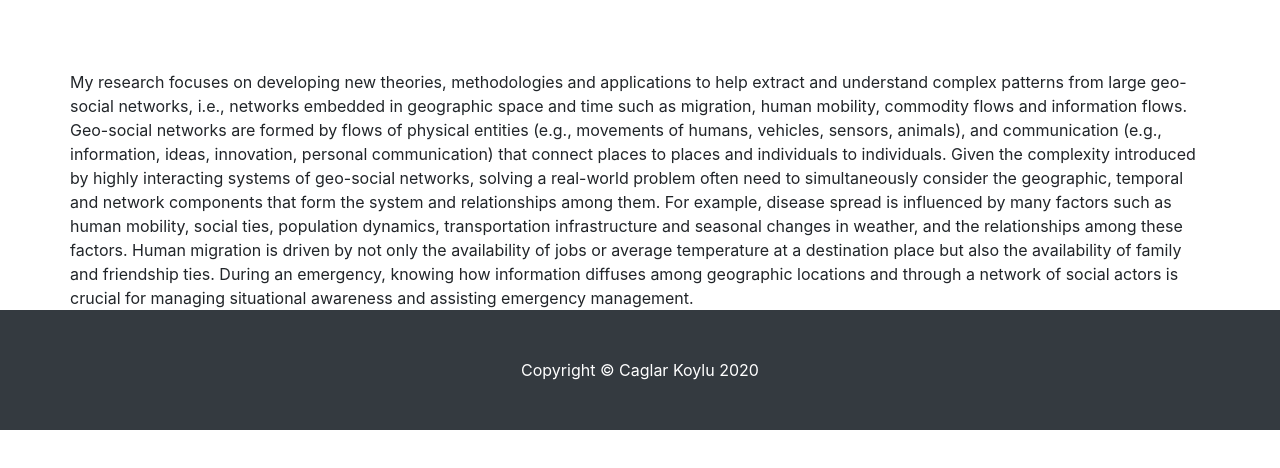
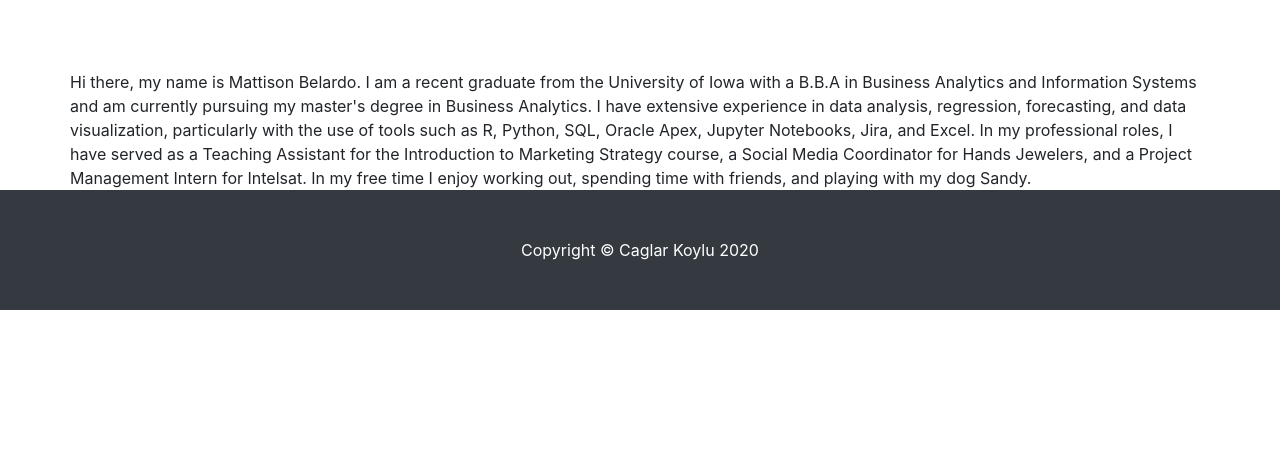
Before and after one commit to geog3540/belardo, a website: page FirstExercise/shortbio.html in a window 1280 px wide. Shown: the part 136-604 px from the top of the page. Drawn offline with Linux system fonts and the light colour scheme.

Commit message:
Update shortbio.html

```diff
--- a/FirstExercise/shortbio.html
+++ b/FirstExercise/shortbio.html
@@ -60,17 +60,7 @@
           <div class="col-lg-4 col-sm-6 portfolio-item">
               <img class="card-img-top" src="images/me.png" alt="">
          </div>
-         <p class="card-text">My research focuses on developing new theories, methodologies and applications to help extract and
-           understand complex patterns from large geo-social networks, i.e., networks embedded in geographic space and time such as
-           migration, human mobility, commodity flows and information flows. Geo-social networks are formed by flows of physical entities
-           (e.g., movements of humans, vehicles, sensors, animals), and communication (e.g., information, ideas, innovation, personal communication)
-           that connect places to places and individuals to individuals. Given the complexity introduced by highly interacting systems of geo-social networks,
-           solving a real-world problem often need to simultaneously consider the geographic, temporal and network components that form the system and relationships
-           among them. For example, disease spread is influenced by many factors such as human mobility, social ties, population dynamics,
-           transportation infrastructure and seasonal changes in weather, and the relationships among these factors.
-           Human migration is driven by not only the availability of jobs or average temperature at a destination place but also the
-           availability of family and friendship ties. During an emergency, knowing how information diffuses among geographic locations
-           and through a network of social actors is crucial for managing situational awareness and assisting emergency management. </p>
+         <p class="card-text">Hi there, my name is Mattison Belardo. I am a recent graduate from the University of Iowa with a B.B.A in Business Analytics and Information Systems and am currently pursuing my master's degree in Business Analytics. I have extensive experience in data analysis, regression, forecasting, and data visualization, particularly with the use of tools such as R, Python, SQL, Oracle Apex, Jupyter Notebooks, Jira, and Excel. In my professional roles, I have served as a Teaching Assistant for the Introduction to Marketing Strategy course, a Social Media Coordinator for Hands Jewelers, and a Project Management Intern for Intelsat. In my free time I enjoy working out, spending time with friends, and playing with my dog Sandy. </p>
       </div>
       <!-- /.row -->
 
```
